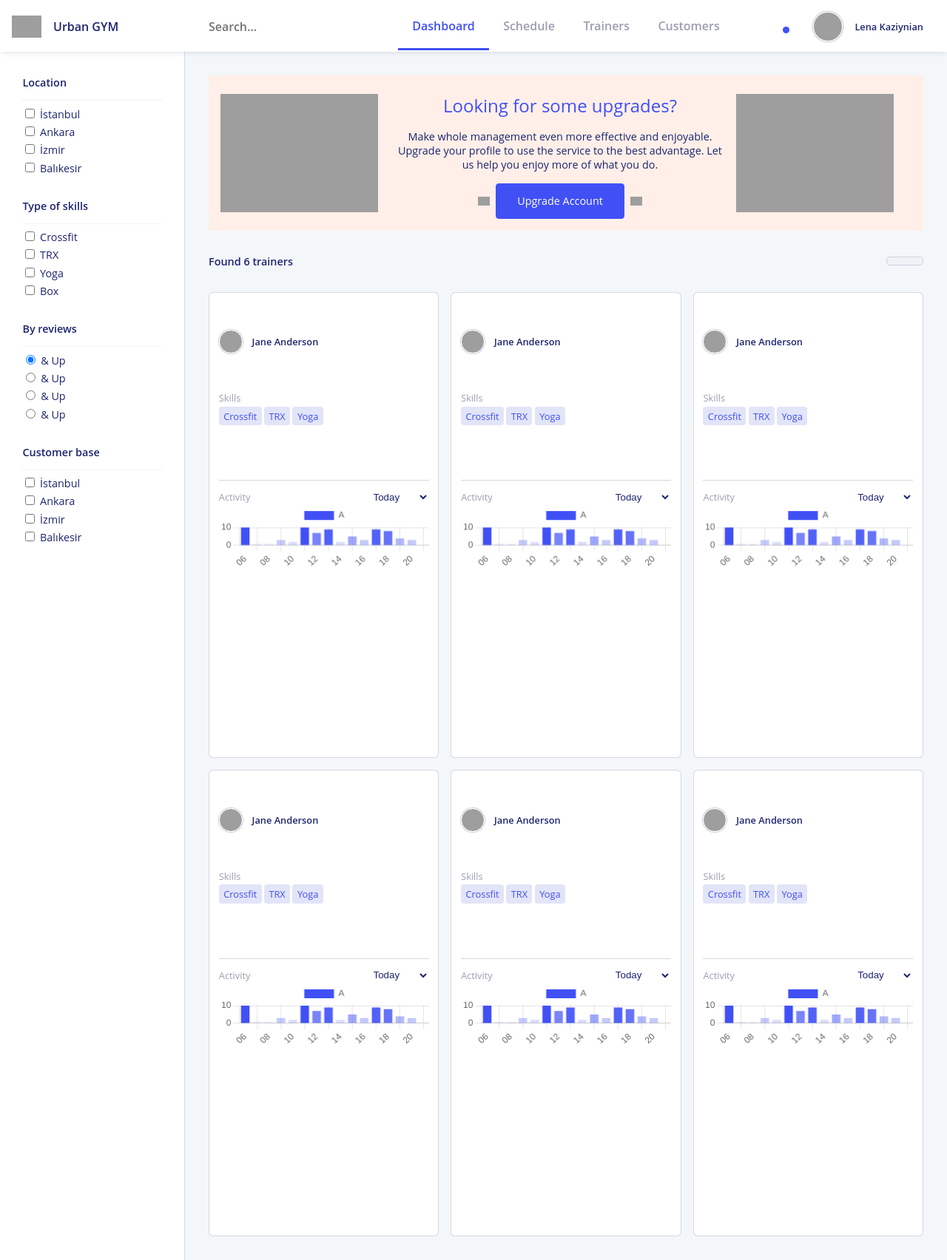
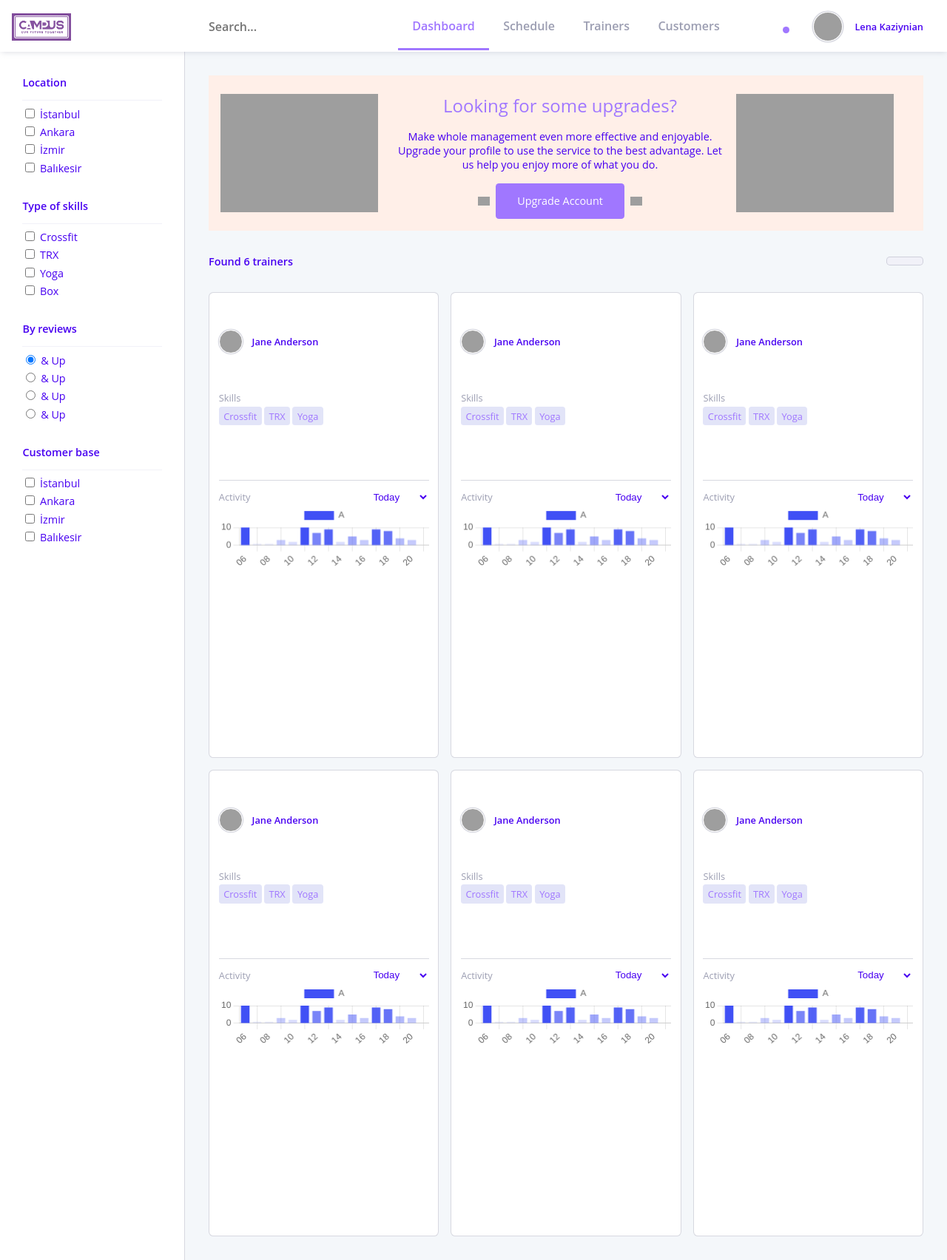
Before and after one commit to NGNL-Yato/Django_project_social_media, a Django app: page /panel/ in a window 1280 px wide. Shown: the whole page at 74% size. Run offline with Django 5.2, Linux system fonts and the light colour scheme; grey boxes are pictures that could not be loaded.

Commit message:
admin panel colors

```diff
--- a/Djangotest/static/CSS/admin_panel/admin_panel.css
+++ b/Djangotest/static/CSS/admin_panel/admin_panel.css
@@ -9,12 +9,12 @@
     --spacing-xxxxs: .1em;
     --dashboard-column-count: 2;
     /* Colors */
-    --primary: #4050f5;
+    --primary: #A077FF !important;
     --primary-light: #e2e4f8;
     --gray: #9c9eb2;
     --gray-lighter: #9c9eb266;
     --gray-lightest: #f1f1f8;
-    --text: #1d256f;
+    --text: #4800f1;
     --light-orange: #ffefe8;
     --star: #ffaf17;
 }
--- a/Djangotest/templates/HTML/admin_panel/admin_panel.html
+++ b/Djangotest/templates/HTML/admin_panel/admin_panel.html
@@ -11,8 +11,9 @@
 <body>
     <div class="admin">
         <header class="admin__header">
-            <div class="logo"><img src="https://ozcanzaferayan.github.io/fitness-admin-panel-css-grid/img/logo.png" />
-                <span>Urban GYM</span></div>
+            <div class="logo"><img src="/static/Assets/Images/Logo_Ws.png" style="width: 80px;" />
+                <!-- <span>Urban GYM</span> -->
+                </div>
             <nav class="navContainer">
                 <div class="search">
                     <i class="fas fa-search"></i>
--- a/Djangotest/templates/HTML/index/index.html
+++ b/Djangotest/templates/HTML/index/index.html
@@ -60,12 +60,12 @@
           </div>
           <div class="navigation-bar">
               <ul>
-                  <li class="active"><a href="/">Home<span class="underline"></span></a></li>
+                  <li class="active"><a href="/home">Home<span class="underline"></span></a></li>
                   <li><a href="#reservation">Reservations<span class="underline"></span></a></li>
                   <li><a href="#">Menu<span class="underline"></span></a></li>
                   <li><a href="#">Blog<span class="underline"></span></a></li>
                   <li><a href="#">Features<span class="underline"></span></a></li>
-                  <li><a href="#">Shop<span class="underline"></span></a></li>
+                  <li><a href="/panel">admin<span class="underline"></span></a></li>
                   <li><a href="#">Contact<span class="underline"></span></a></li>
               </ul>
           </div>
```
